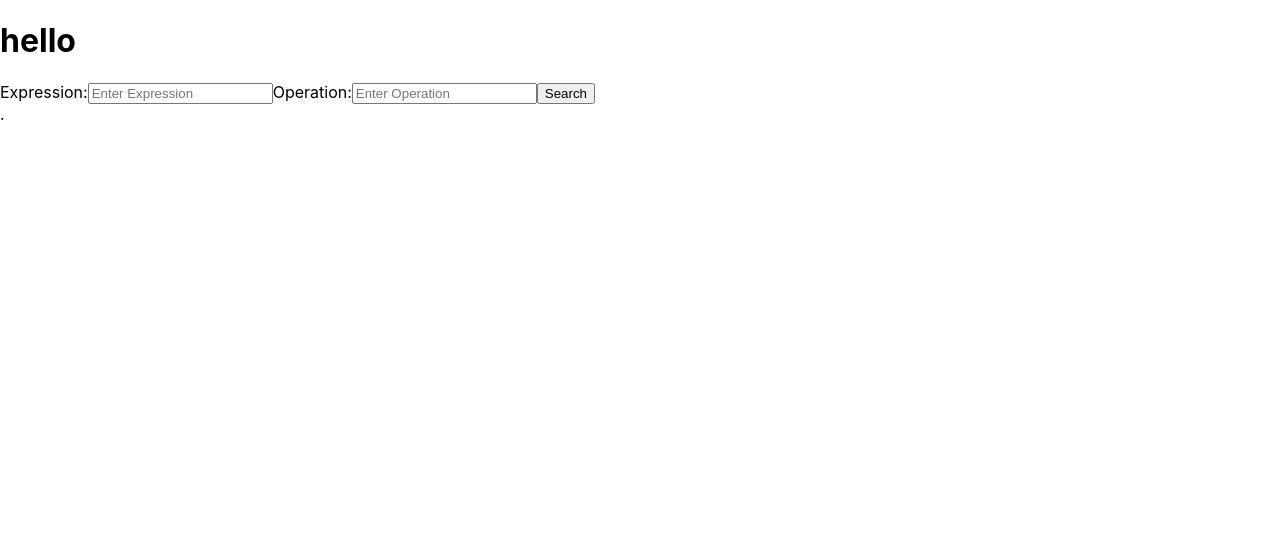
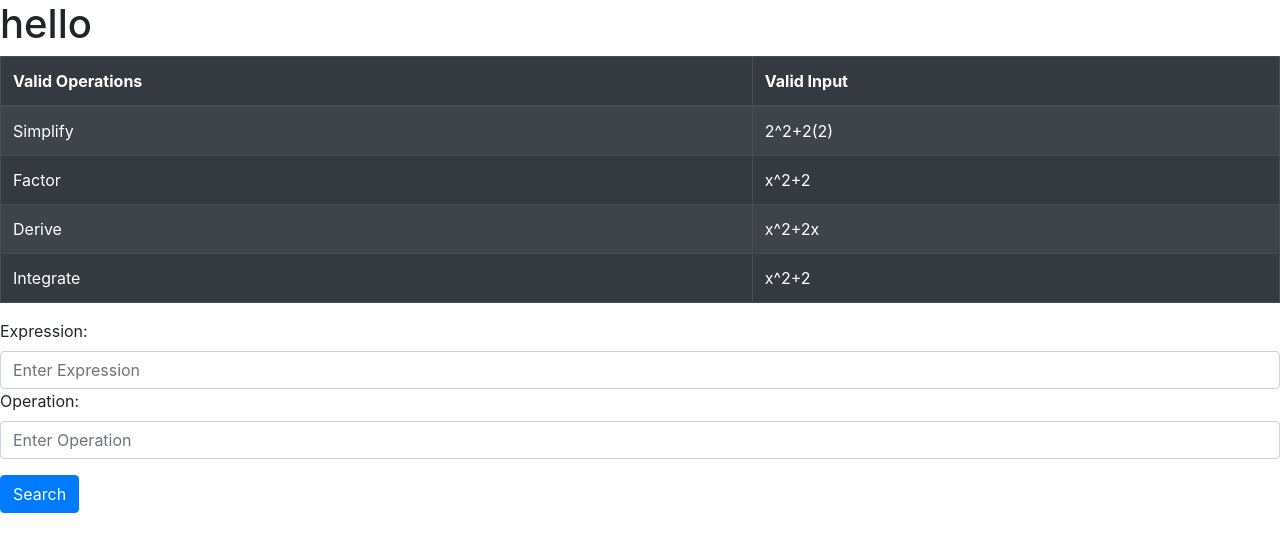
Before and after one commit to Ryangendel/ryangendelgonimbly, a React (Create React App) app: page / in a window 1280 px wide. Shown: the top 552 px of the page. Built offline with nearby package versions, Linux system fonts and the light colour scheme.

Commit message:
functionial except for modal and styling

```diff
--- a/package.json
+++ b/package.json
@@ -7,7 +7,9 @@
     "@testing-library/react": "^11.1.0",
     "@testing-library/user-event": "^12.1.10",
     "axios": "^0.21.0",
+    "bootstrap": "^4.5.3",
     "react": "^17.0.1",
+    "react-bootstrap": "^1.4.0",
     "react-dom": "^17.0.1",
     "react-scripts": "4.0.0",
     "web-vitals": "^0.2.4"
--- a/src/App.js
+++ b/src/App.js
@@ -1,61 +1,92 @@
-//import SearchForm from './components/SearchForm';
-import './App.css';
 import React, { Component } from "react";
-import SearchForm from './components/SearchForm';
-// import SearchForm from "./SearchForm";
+import SearchForm from "./components/SearchForm";
 import MathResults from "./components/Results";
 import API from "./utils/API";
-import './App.css';
+import "./App.css";
+import "bootstrap/dist/css/bootstrap.min.css";
+import InfoGrid from "./components/InfoGrid";
+import AlertDismissibleExample from "./components/DangerAlert";
+
 
 class App extends Component {
   state = {
     search: "",
-    operation:"",
-    results: ""
+    operation: "",
+    results: "",
+    submittable: false,
+    inputProblem: false,
   };
 
   searchNewton = (search, operation) => {
     API.search(search, operation)
-      .then(res => this.setState({results: res.data }))
-      .catch(err => console.log(err));
+      .then((res) =>
+        this.setState({
+          results: res.data,
+          search: "",
+          operation: "",
+        })
+      )
+      .catch((err) => console.log(err));
   };
 
-  handleInputChange = event => {
+  handleInputChange = (event) => {
     const name = event.target.name;
     const value = event.target.value;
     this.setState({
-      [name]: value
+      [name]: value,
     });
   };
 
+  validData = (search, operation) => {
+    const allowedWords = ["simplify", "factor", "derive", "integrate"];
+    if (
+      allowedWords.indexOf(search.toLowerCase()) >= 0 &&
+      operation.match("^[0-9]|x")
+    ) {
+      this.setState({
+        inputProblem: false,
+        submittable: true
+      });
+    } else
+      this.setState({
+        inputProblem: true,
+        results: "",
+        search: "",
+        operation: "",
+      });
+  };
 
-
-  // When the form is submitted, search the Giphy API for `this.state.search`
-  handleFormSubmit = event => {
+  handleFormSubmit = async (event) => {
     event.preventDefault();
-    this.searchNewton(this.state.search, this.state.operation);
-    this.setState({
-      search: "",
-      operation: ""
-    })
+    await this.validData(this.state.search, this.state.operation);
+    this.state.submittable
+      ? this.searchNewton(this.state.search, this.state.operation)
+      : this.setState({
+          search: "",
+          operation: "",
+        });
   };
 
   render() {
-    const isLoggedIn = this.state.results;
+    const resultsIn = this.state.results;
     return (
       <div>
         <h1>hello</h1>
+        <InfoGrid />
         <SearchForm
           search={this.state.search}
+          operation={this.state.operation}
           handleFormSubmit={this.handleFormSubmit}
           handleInputChange={this.handleInputChange}
         />
-        {console.log("hello")}
         <div>
-         {isLoggedIn ? <MathResults results1={this.state.results.result} /> : ""}.
+          {resultsIn ? (
+            <MathResults results1={this.state.results.result} />
+          ) : (
+            ""
+          )}
         </div>
-         {/* {this.state.results[0] ? "hello" : ""} */}
-         {/* <MathResults results1={this.state.results[0].result} /> */}
+        {this.state.inputProblem? <AlertDismissibleExample />:""}
       </div>
     );
   }
--- /dev/null
+++ b/src/components/DangerAlert.js
@@ -0,0 +1,23 @@
+import React , {useState} from "react";
+import Alert from 'react-bootstrap/Alert';
+import Button from 'react-bootstrap/Button';
+
+function AlertDismissibleExample() {
+    const [show, setShow] = useState(true);
+
+    if (show) {
+      return (
+        <Alert variant="danger" >
+          <Alert.Heading>Oh snap! There is an error, make sure to re-enter an Expression and Operation</Alert.Heading>
+          <p>
+            Change this and that and try again. Duis mollis, est non commodo
+            luctus, nisi erat porttitor ligula, eget lacinia odio sem nec elit.
+            Cras mattis consectetur purus sit amet fermentum.
+          </p>
+        </Alert>
+      );
+    }
+  }
+
+
+export default AlertDismissibleExample;
--- /dev/null
+++ b/src/components/InfoGrid.js
@@ -0,0 +1,35 @@
+import React from "react";
+import Table from 'react-bootstrap/Table';
+
+function InfoTable() {
+  return (
+    <Table striped bordered hover variant="dark">
+    <thead>
+      <tr>
+        <th>Valid Operations</th>
+        <th>Valid Input</th>
+      </tr>
+    </thead>
+    <tbody>
+      <tr>
+        <td>Simplify</td>
+        <td>2^2+2(2)</td>
+      </tr>
+      <tr>
+        <td>Factor</td>
+        <td>x^2+2</td>
+      </tr>
+      <tr>
+        <td>Derive</td>
+        <td>x^2+2x</td>
+      </tr>
+      <tr>
+        <td>Integrate</td>
+        <td>x^2+2</td>
+      </tr>
+    </tbody>
+  </Table>
+  );
+}
+
+export default InfoTable;
```
Also changed, not shown: 1 other file (tests, documents, lock files or other folders).
